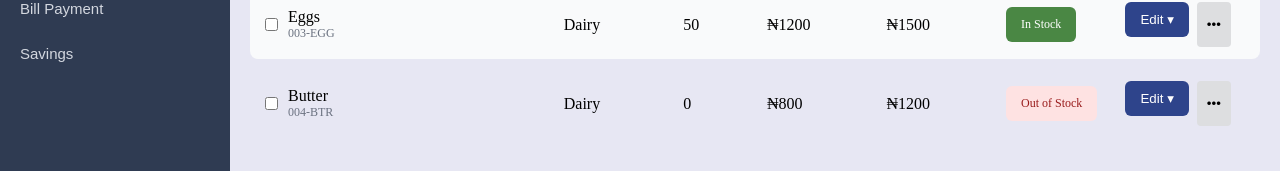
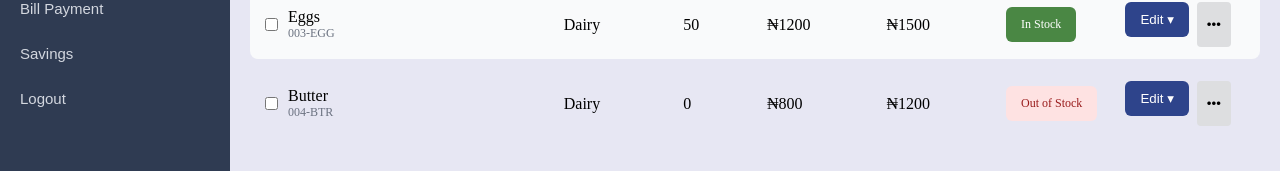
Before and after one commit to ikefix/Bloommonie2.0, a React (Vite) app in the folder vite-project/: page /Inventory in a window 1280 px wide. Shown: the part 438-609 px from the top of the page. Built offline with nearby package versions, Linux system fonts and the light colour scheme; no server answers; sample sign-in values are in the browser's storage.

Commit message:
setting things up

```diff
--- a/vite-project/src/components/sideNav.jsx
+++ b/vite-project/src/components/sideNav.jsx
@@ -1,7 +1,22 @@
 import logoImage from '../assets/logo.png';
 import '../Css/SideNav.css'
+import { useAuthStore } from '../../stores/authStore';
+import { useNavigate } from 'react-router-dom';
 
 const SideNav = () => {
+
+    const { user, logout, isAuthenticated } = useAuthStore();
+    const navigate = useNavigate();
+
+      const handleLogout = (e) => {
+    e.preventDefault();
+    e.stopPropagation();
+
+    if (confirm("Are you sure you want to logout?")) {
+      logout();
+      navigate('/login');
+    }
+  };
     return(
         <>
             <div className="side-nav">
@@ -23,6 +38,7 @@ const SideNav = () => {
                         <li><a href="">Internet</a></li>
                         <li><a href="">Bill Payment</a></li>
                         <li><a href="">Savings</a></li>
+                        <li><a href="" className="logout-link" onClick={handleLogout}>Logout</a></li>
                     </ul>
                 </div>
             </div>
--- a/vite-project/src/navigation/AppNavigation.jsx
+++ b/vite-project/src/navigation/AppNavigation.jsx
@@ -28,7 +28,7 @@ export default function AppNavigation() {
 
       <Route path="/forgot-password" element={<ForgotPassword />} />
       <Route path="/reset-password" element={<ResetPassword />} />
-      <Route path="/verify-email" element={<VerifyEmail />} />
+      <Route path="/verify-email/:token" element={<VerifyEmail />} />
       <Route path="/auth/google/callback" element={<GoogleCallback />} />
 
       {/* Protected Routes */}
--- a/vite-project/src/pages/admin/Dashboard.jsx
+++ b/vite-project/src/pages/admin/Dashboard.jsx
@@ -10,9 +10,14 @@ export default function UserDashboard() {
   const { user, logout, isAuthenticated } = useAuthStore();
   const navigate = useNavigate();
 
-  const handleLogout = () => {
-    logout();
-    navigate('/login');
+  const handleLogout = (e) => {
+    e.preventDefault();
+    e.stopPropagation();
+
+    if (confirm("Are you sure you want to logout?")) {
+      logout();
+      navigate('/login');
+    }
   };
 
   // Show loading or redirect if not authenticated
--- a/vite-project/src/pages/auth/login.css
+++ b/vite-project/src/pages/auth/login.css
@@ -55,7 +55,7 @@ h2 {
   border: none;
   outline: none;
   background: transparent;
-  color: #333;
+  color: #000;
   font-size: 16px;
 }
 
```
Also changed, not shown: vite-project/src/Css/SideNav.css (line endings or trailing spaces).
